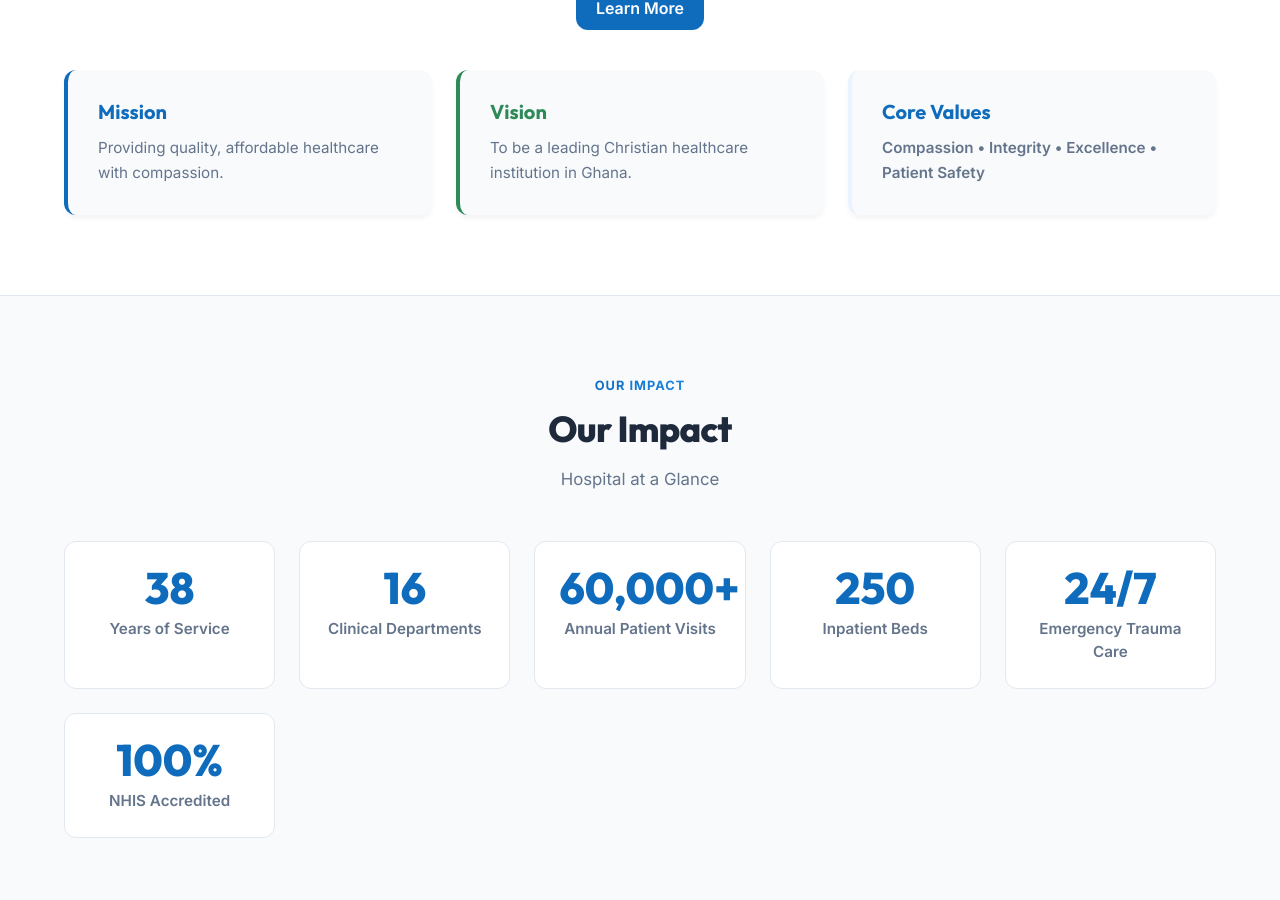
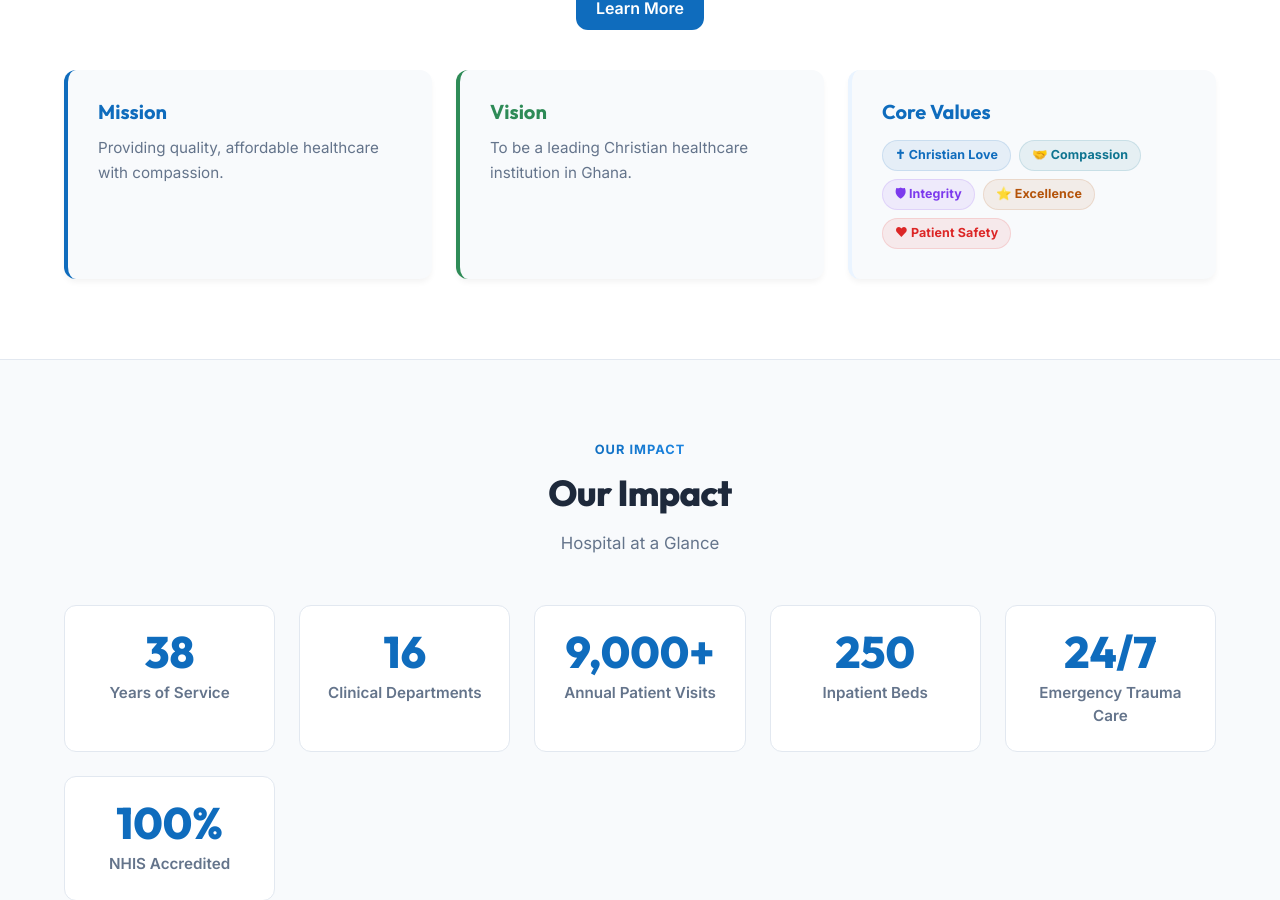
Before and after one commit to universityshopgh/agogohospital, a Next.js app: page / in a window 1280 px wide. Shown: the part 1244-2144 px from the top of the page. Built offline with nearby package versions, Linux system fonts and the light colour scheme.

Commit message:
feat: redesign core values as colored pills, update annual patient visits to 9,000+

```diff
--- a/src/app/page.js
+++ b/src/app/page.js
@@ -30,7 +30,7 @@ export default function Home() {
       stats: [
         { num: "38", label: "Years of Service" },
         { num: "16", label: "Clinical Departments" },
-        { num: "60,000+", label: "Annual Patient Visits" },
+        { num: "9,000+", label: "Annual Patient Visits" },
         { num: "250", label: "Inpatient Beds" },
         { num: "24/7", label: "Emergency Trauma Care" },
         { num: "100%", label: "NHIS Accredited" }
@@ -152,8 +152,30 @@ export default function Home() {
                 <p style={{ fontSize: '0.95rem', color: 'var(--text-secondary)', lineHeight: '1.6' }}>To be a leading Christian healthcare institution in Ghana.</p>
               </div>
               <div style={{ backgroundColor: 'var(--bg-color)', padding: '30px', borderRadius: '12px', borderLeft: '4px solid var(--accent)', boxShadow: '0 4px 6px -1px rgba(0,0,0,0.05)' }}>
-                <h4 style={{ color: 'var(--primary)', marginBottom: '12px', fontSize: '1.25rem' }}>Core Values</h4>
-                <p style={{ fontSize: '0.95rem', color: 'var(--text-secondary)', lineHeight: '1.6', fontWeight: '600' }}>Compassion • Integrity • Excellence • Patient Safety</p>
+                <h4 style={{ color: 'var(--primary)', marginBottom: '16px', fontSize: '1.25rem' }}>Core Values</h4>
+                <div style={{ display: 'flex', flexWrap: 'wrap', gap: '8px' }}>
+                  {[
+                    { label: '✝ Christian Love', color: '#0f6cbd', bg: 'rgba(15,108,189,0.08)' },
+                    { label: '🤝 Compassion',     color: '#0e7490', bg: 'rgba(14,116,144,0.08)' },
+                    { label: '🛡 Integrity',       color: '#7c3aed', bg: 'rgba(124,58,237,0.08)' },
+                    { label: '⭐ Excellence',      color: '#b45309', bg: 'rgba(180,83,9,0.08)'  },
+                    { label: '❤ Patient Safety',  color: '#dc2626', bg: 'rgba(220,38,38,0.08)'  },
+                  ].map((v, i) => (
+                    <span key={i} style={{
+                      display: 'inline-flex',
+                      alignItems: 'center',
+                      gap: '4px',
+                      padding: '5px 12px',
+                      borderRadius: '20px',
+                      fontSize: '0.78rem',
+                      fontWeight: '700',
+                      color: v.color,
+                      backgroundColor: v.bg,
+                      border: `1px solid ${v.color}22`,
+                      letterSpacing: '0.01em',
+                    }}>{v.label}</span>
+                  ))}
+                </div>
               </div>
             </div>
 
```
